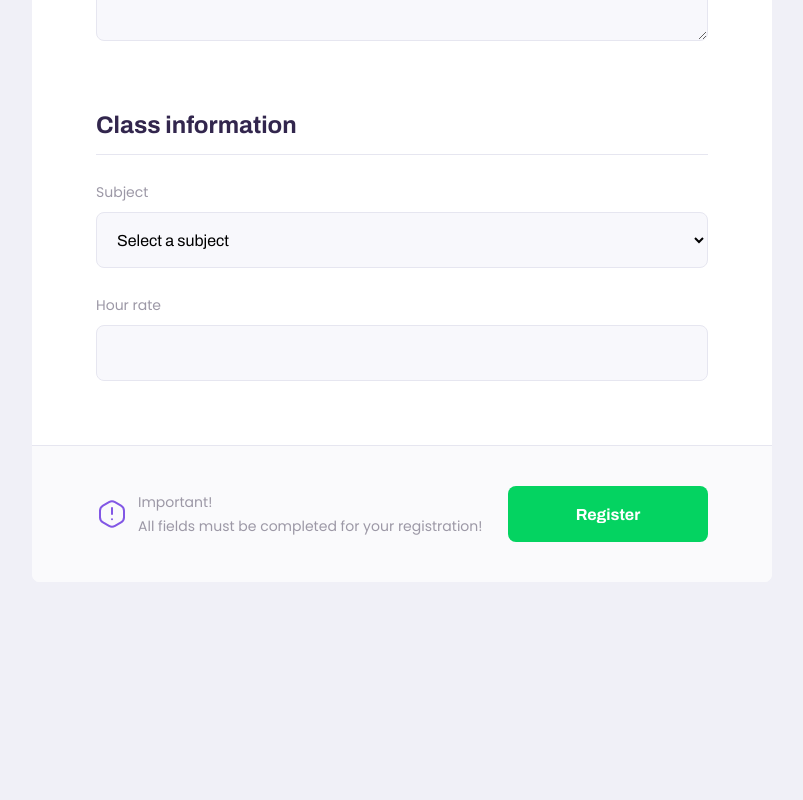
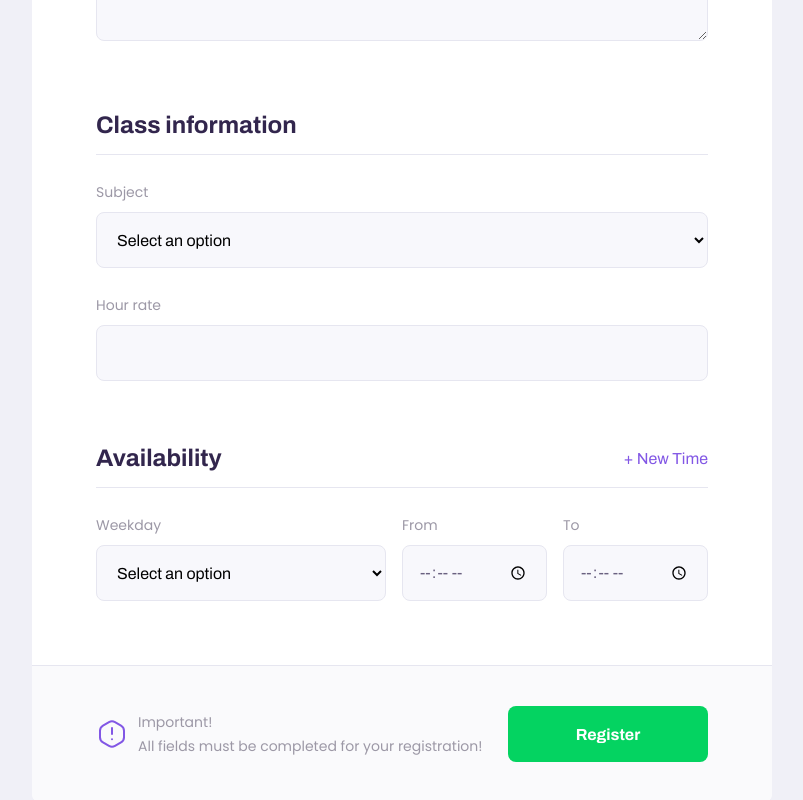
Before and after one commit to Gabriel-A-Rocha/proffy-web, a React (Create React App) app: page /give-classes in a window 1280 px wide. Shown: the part 910-1710 px from the top of the page, without its empty margins (238-1041 px from the left). Before the commit the page ends 1492 px from the top, so only its background shows below. Built offline with nearby package versions, Linux system fonts and the light colour scheme.

Commit message:
Implement time availability section

```diff
--- a/src/components/Select/index.tsx
+++ b/src/components/Select/index.tsx
@@ -17,7 +17,7 @@ const Select: React.FC<SelectProps> = ({ name, label, options, ...rest }) => {
       <label htmlFor={name}>{label}</label>
       <select id={name} {...rest}>
         <option value="" disabled selected hidden>
-          Select a subject
+          Select an option
         </option>
         {options.map((options) => {
           return (
--- a/src/pages/TeacherForm/index.tsx
+++ b/src/pages/TeacherForm/index.tsx
@@ -34,14 +34,42 @@ function TeacherForm() {
             label="Subject"
             options={[
               { value: "Math", label: "Math" },
-              { value: "Science", label: "Science" },
+              { value: "Sciences", label: "Sciences" },
               { value: "Geography", label: "Geography" },
               { value: "English", label: "English" },
               { value: "History", label: "History" },
+              { value: "Philosofy", label: "Philosofy" },
+              { value: "Physics", label: "Physics" },
+              { value: "Programming", label: "Programming" },
             ]}
           />
 
           <Input name="cost" label="Hour rate" />
+        </fieldset>
+
+        <fieldset>
+          <legend>
+            Availability
+            <button type="button">+ New Time</button>
+          </legend>
+
+          <div className="schedule-item">
+            <Select
+              name="week_day"
+              label="Weekday"
+              options={[
+                { value: "0", label: "Sunday" },
+                { value: "1", label: "Monday" },
+                { value: "2", label: "Tuesday" },
+                { value: "3", label: "Wednesday" },
+                { value: "4", label: "Thursday" },
+                { value: "5", label: "Friday" },
+                { value: "6", label: "Saturday" },
+              ]}
+            />
+            <Input name="from" label="From" type="time" />
+            <Input name="to" label="To" type="time" />
+          </div>
         </fieldset>
 
         <footer>
--- a/src/pages/TeacherForm/styles.css
+++ b/src/pages/TeacherForm/styles.css
@@ -35,6 +35,19 @@
   width: 100%;
   padding-bottom: 1.6rem;
   border-bottom: 1px solid var(--color-line-in-white);
+}
+
+#page-teacher-form main fieldset legend button {
+  background: none;
+  border: 0;
+  color: var(--color-primary);
+  cursor: pointer;
+  font: 500 1.6rem Archivo;
+  transition: color 0.2s;
+}
+
+#page-teacher-form main fieldset legend button:hover {
+  color: var(--color-primary-dark);
 }
 
 #page-teacher-form main fieldset .input-block + .textarea-block {
@@ -104,6 +117,16 @@
     padding: 0 6.4rem;
   }
 
+  #page-teacher-form main .schedule-item {
+    display: grid;
+    grid-template-columns: 2fr 1fr 1fr;
+    column-gap: 1.6rem;
+  }
+
+  #page-teacher-form main .schedule-item .input-block {
+    margin-top: 0 !important;
+  }
+
   #page-teacher-form main footer {
     padding: 4rem 6.4rem;
     display: flex;
--- a/src/pages/TeacherList/index.tsx
+++ b/src/pages/TeacherList/index.tsx
@@ -3,6 +3,7 @@ import React from "react";
 import TeacherItem from "../../components/TeacherItem";
 import PageHeader from "../../components/PageHeader";
 import Input from "../../components/Input";
+import Select from "../../components/Select";
 
 import "./styles.css";
 
@@ -11,8 +12,35 @@ function TeacherList() {
     <div id="page-teacher-list" className="container">
       <PageHeader title="These are the proffy teachers">
         <form id="search-teachers">
-          <Input name="subject" label="Subject" />
-          <Input name="week_day" label="Weekday" />
+          <Select
+            name="subject"
+            label="Subject"
+            options={[
+              { value: "Math", label: "Math" },
+              { value: "Sciences", label: "Sciences" },
+              { value: "Geography", label: "Geography" },
+              { value: "English", label: "English" },
+              { value: "History", label: "History" },
+              { value: "Philosofy", label: "Philosofy" },
+              { value: "Physics", label: "Physics" },
+              { value: "Programming", label: "Programming" },
+            ]}
+          />
+
+          <Select
+            name="week_day"
+            label="Weekday"
+            options={[
+              { value: "0", label: "Sunday" },
+              { value: "1", label: "Monday" },
+              { value: "2", label: "Tuesday" },
+              { value: "3", label: "Wednesday" },
+              { value: "4", label: "Thursday" },
+              { value: "5", label: "Friday" },
+              { value: "6", label: "Saturday" },
+            ]}
+          />
+
           <Input type="time" name="time" label="Time" />
         </form>
       </PageHeader>
--- a/src/pages/TeacherList/styles.css
+++ b/src/pages/TeacherList/styles.css
@@ -31,7 +31,8 @@
     bottom: -30px;
   }
 
-  #search-teachers .input-block + .input-block {
+  #search-teachers .input-block + .input-block,
+  #search-teachers .select-block + .select-block {
     margin-top: 0;
   }
 
```
